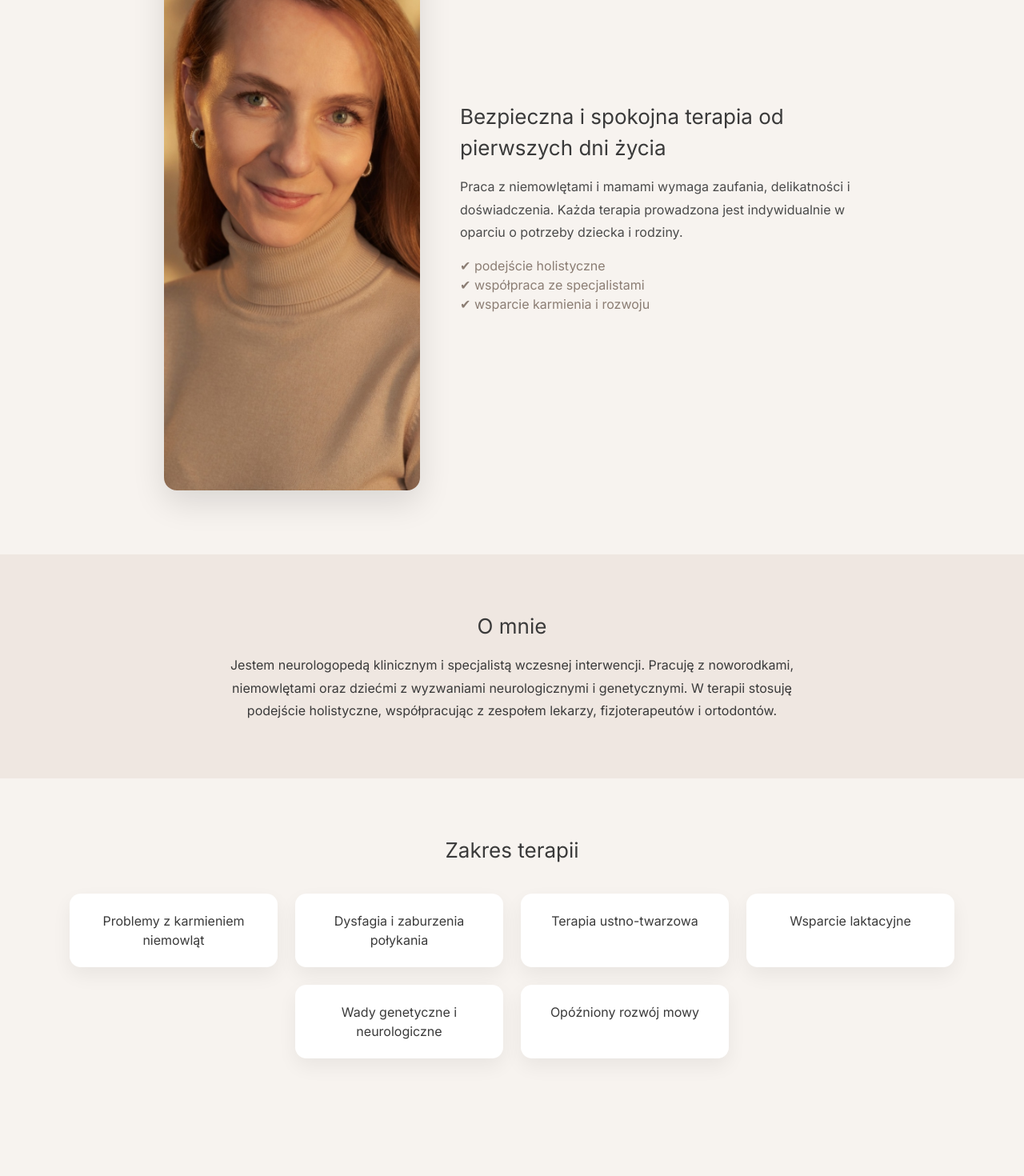
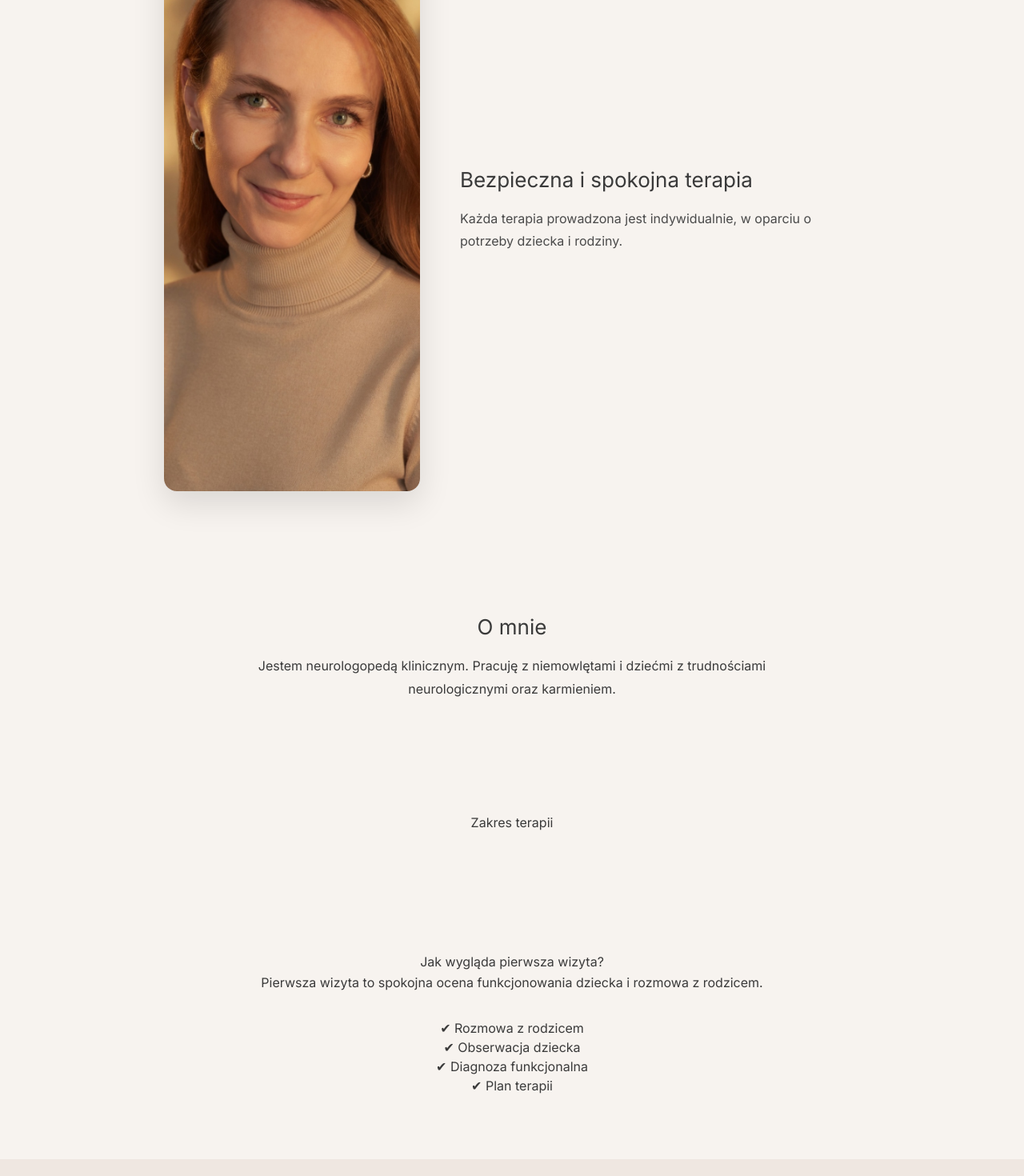
Before and after one commit to mateuszpuchala86-bit/neurologopeda-site, a Next.js app: page / in a window 1280 px wide. Shown: the part 760-2230 px from the top of the page at 80% size. Built offline with nearby package versions, Linux system fonts and the light colour scheme.

Commit message:
Fix JSX structure and layout errors

```diff
--- a/src/app/page.js
+++ b/src/app/page.js
@@ -39,7 +39,6 @@ export default function Home() {
         <a href="#wizyta" style={linkStyle}>Pierwsza wizyta</a>
         <a href="#cennik" style={linkStyle}>Cennik</a>
         <a href="#kontakt" style={linkStyle}>Kontakt</a>
-        <a href="#top" style={linkStyle}>Start</a>
       </nav>
 
       {/* HERO */}
@@ -93,9 +92,7 @@ export default function Home() {
               border: "none",
               padding: "14px 30px",
               borderRadius: "12px",
-              cursor: "pointer",
-              fontSize: "15px",
-              boxShadow: "0 10px 25px rgba(0,0,0,0.12)"
+              cursor: "pointer"
             }}
           >
             Umów konsultację
@@ -127,108 +124,65 @@ export default function Home() {
 
         <div style={{ maxWidth: "500px" }}>
           <h2 style={{ fontSize: "26px", marginBottom: "15px" }}>
-            Bezpieczna i spokojna terapia od pierwszych dni życia
+            Bezpieczna i spokojna terapia
           </h2>
 
           <p style={{ lineHeight: "1.8", color: "#4A4A4A" }}>
-            Praca z niemowlętami i mamami wymaga zaufania, delikatności i doświadczenia.
-            Każda terapia prowadzona jest indywidualnie w oparciu o potrzeby dziecka i rodziny.
-          </p>
-
-          <p style={{ marginTop: "15px", color: "#8B7D73" }}>
-            ✔ podejście holistyczne<br />
-            ✔ współpraca ze specjalistami<br />
-            ✔ wsparcie karmienia i rozwoju
+            Każda terapia prowadzona jest indywidualnie, w oparciu o potrzeby dziecka i rodziny.
           </p>
         </div>
       </section>
 
-      {/* O MNIE (pełna wersja przywrócona) */}
-      <section id="o-mnie" style={{ background: "#EFE7E1", padding: "70px 20px", textAlign: "center" }}>
+      {/* O MNIE */}
+      <section id="o-mnie" style={{ padding: "70px 20px", textAlign: "center" }}>
         <h2 style={{ fontSize: "26px", marginBottom: "15px" }}>O mnie</h2>
-
-        <p style={{ maxWidth: "750px", margin: "0 auto", lineHeight: "1.8", fontSize: "16px" }}>
-          Jestem neurologopedą klinicznym i specjalistą wczesnej interwencji.
-          Pracuję z noworodkami, niemowlętami oraz dziećmi z wyzwaniami neurologicznymi i genetycznymi.
-          W terapii stosuję podejście holistyczne, współpracując z zespołem lekarzy, fizjoterapeutów i ortodontów.
+        <p style={{ maxWidth: "750px", margin: "0 auto", lineHeight: "1.8" }}>
+          Jestem neurologopedą klinicznym. Pracuję z niemowlętami i dziećmi z trudnościami
+          neurologicznymi oraz karmieniem.
         </p>
       </section>
 
       {/* ZAKRES */}
-      <section id="zakres" style={{ background: "#F7F3EF", padding: "70px 20px", textAlign: "center" }}>
-        <h2 style={{ fontSize: "26px" }}>Zakres terapii</h2>
-
-        <div style={{ display: "flex", flexWrap: "wrap", justifyContent: "center", gap: "22px", marginTop: "35px" }}>
-          {[
-            "Problemy z karmieniem niemowląt",
-            "Dysfagia i zaburzenia połykania",
-            "Terapia ustno-twarzowa",
-            "Wsparcie laktacyjne",
-            "Wady genetyczne i neurologiczne",
-            "Opóźniony rozwój mowy"
-          ].map((item, i) => (
-            <div key={i} style={{
-              background: "white",
-              padding: "22px",
-              borderRadius: "14px",
-              width: "260px",
-              boxShadow: "0 10px 25px rgba(0,0,0,0.06)"
-            }}>
-              {item}
-            </div>
-          ))}
-        </div>
+      <section id="zakres" style={{ padding: "70px 20px", textAlign: "center" }}>
+        <h2>Zakres terapii</h2>
       </section>
 
       {/* WIZYTA */}
-      <section id="wizyta" style={{ background: "#F7F3EF", padding: "80px 20px", textAlign: "center" }}>
+      <section id="wizyta" style={{ padding: "80px 20px", textAlign: "center" }}>
         <h2>Jak wygląda pierwsza wizyta?</h2>
 
-        <p style={{ maxWidth: "750px", margin: "0 auto", lineHeight: "1.8" }}>
-          Pierwsze spotkanie to spokojna diagnoza funkcjonalna i rozmowa z rodzicem.
+        <p style={{ maxWidth: "700px", margin: "0 auto 30px", lineHeight: "1.8" }}>
+          Pierwsza wizyta to spokojna ocena funkcjonowania dziecka i rozmowa z rodzicem.
         </p>
+
+        <div>
+          <p>✔ Rozmowa z rodzicem</p>
+          <p>✔ Obserwacja dziecka</p>
+          <p>✔ Diagnoza funkcjonalna</p>
+          <p>✔ Plan terapii</p>
+        </div>
       </section>
 
       <ReviewsSection />
 
-      {/* CENNIK (przywrócony pełny kontekst) */}
-      <section id="cennik" style={{ background: "#F7F3EF", padding: "80px 20px", textAlign: "center" }}>
-        <h2 style={{ fontSize: "26px", marginBottom: "20px" }}>Cennik</h2>
+      {/* CENNIK */}
+      <section id="cennik" style={{ padding: "80px 20px", textAlign: "center" }}>
+        <h2>Cennik</h2>
 
-        <div style={{ maxWidth: "800px", margin: "0 auto", display: "grid", gap: "15px" }}>
-          {[
-            { name: "Diagnoza neurologopedyczna", price: "180 zł" },
-            { name: "Konsultacja neurologopedyczna", price: "200 zł" },
-            { name: "Terapia neurologopedyczna", price: "150 zł" },
-            { name: "Elektrostymulacja", price: "50 zł" },
-            { name: "Konsultacja niemowlaka", price: "od 230 zł" }
-          ].map((item, i) => (
-            <div key={i} style={{
-              background: "white",
-              padding: "18px 20px",
-              borderRadius: "12px",
-              display: "flex",
-              justifyContent: "space-between"
-            }}>
-              <span>{item.name}</span>
-              <b>{item.price}</b>
-            </div>
-          ))}
-        </div>
+        <p>Diagnoza – 180 zł</p>
+        <p>Konsultacja – 200 zł</p>
+        <p>Terapia – 150 zł</p>
       </section>
 
       {/* KONTAKT */}
-      <section id="kontakt" style={{ background: "#EFE7E1", padding: "90px 20px", textAlign: "center" }}>
+      <section id="kontakt" style={{ padding: "90px 20px", textAlign: "center" }}>
         <h2>Kontakt</h2>
 
-        <div style={{ maxWidth: "520px", margin: "0 auto", background: "white", padding: "30px", borderRadius: "16px" }}>
-          <p>📞 698 042 051</p>
-          <p>📧 kpneurologopeda@gmail.com</p>
+        <p>📞 698 042 051</p>
+        <p>📧 kpneurologopeda@gmail.com</p>
 
-          <ContactForm />
-        </div>
+        <ContactForm />
       </section>
-
     </main>
   );
 }
```
